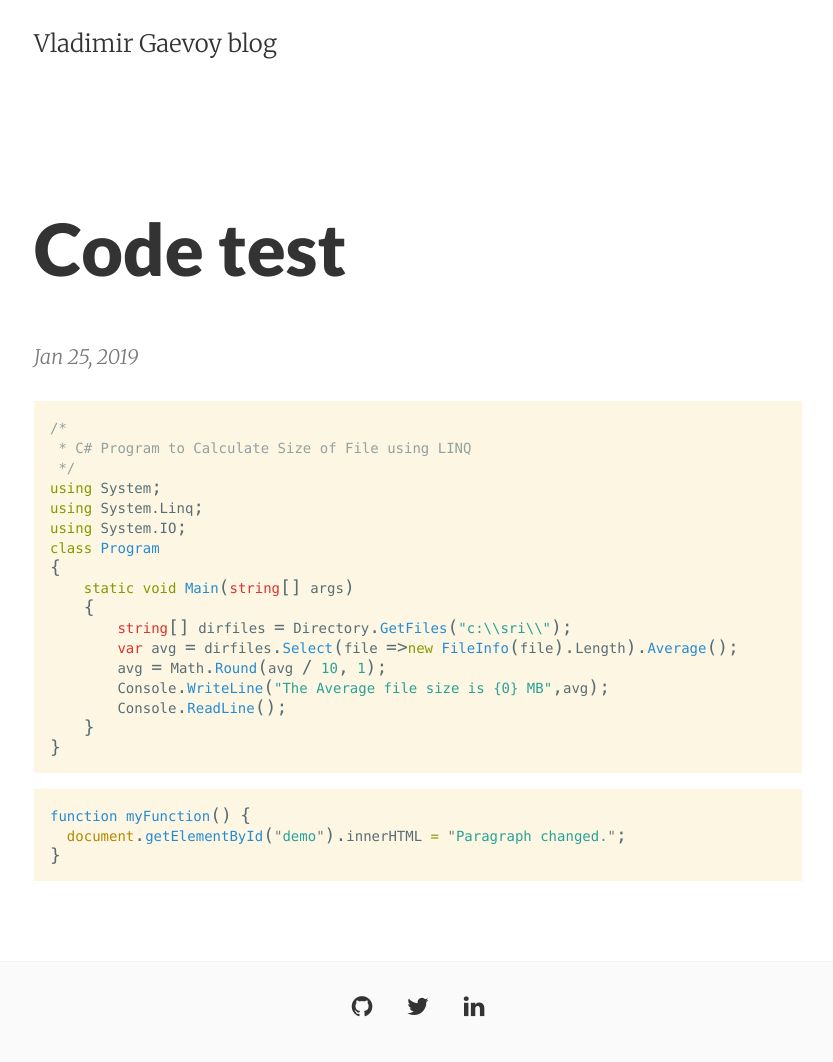
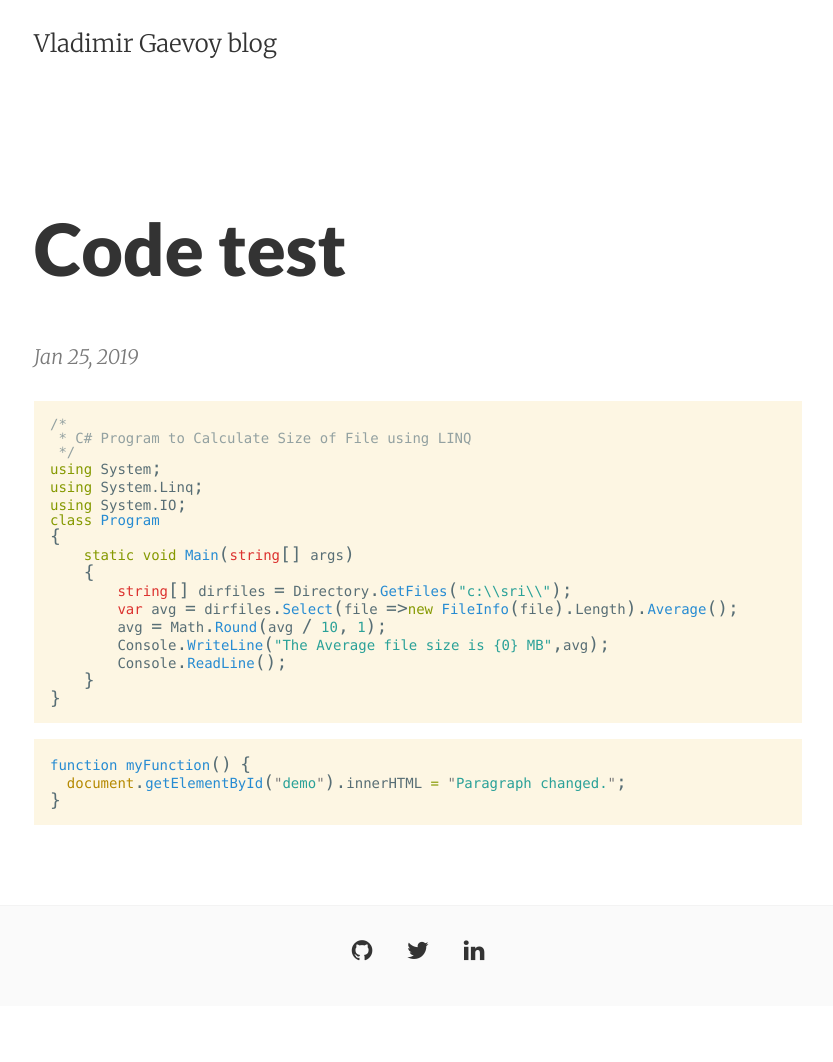
Before and after one commit to gaevoy/gaevoy.github.io, a Jekyll site: the page built from _posts/2019-01-25-test-code.markdown, in a window 1280 px wide. Shown: the whole page, without its empty margins (222-1055 px from the left). Built offline with Jekyll 4.4.1, drawn with Linux system fonts in a browser that asks for light colours; nearby versions of some CDN libraries; Markdown is read by kramdown in place of the engine named in the settings; comment, search, counter and statistics services are not loaded; after the commit the page ends 1006 px from its top, so only the background shows below that.

Commit message:
Test code block highlights

```diff
--- a/_config.yml
+++ b/_config.yml
@@ -1,8 +1,10 @@
-gems: [jekyll-paginate]
+plugins: [jekyll-paginate]
 excerpt_separator: ""
 highlighter: rouge
-markdown: redcarpet
-extensions: [fenced_code_blocks]
+markdown: kramdown
+kramdown:
+  input: GFM
+  syntax_highlighter: rouge
 url: https://gaevoy.github.io
 title: Vladimir Gaevoy blog
 email:
--- a/css/pixyll.css
+++ b/css/pixyll.css
@@ -376,7 +376,8 @@
 	max-width: 100%;
 }
 
-code {
+pre.highlight {
+  overflow-x: auto;
   font-size: 14px;
   line-height: 14px;
 }
```
